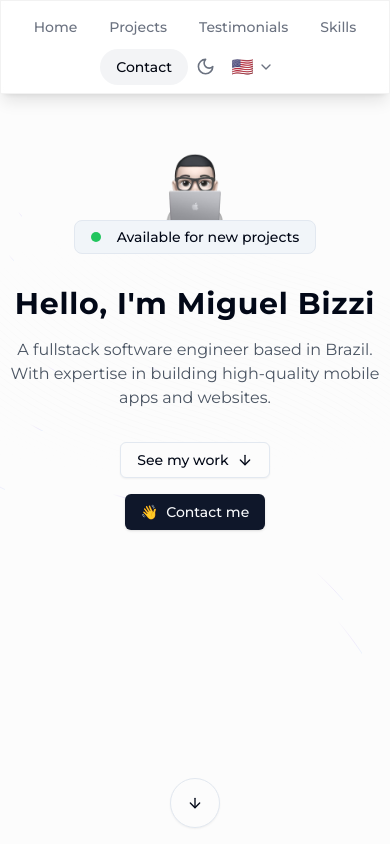
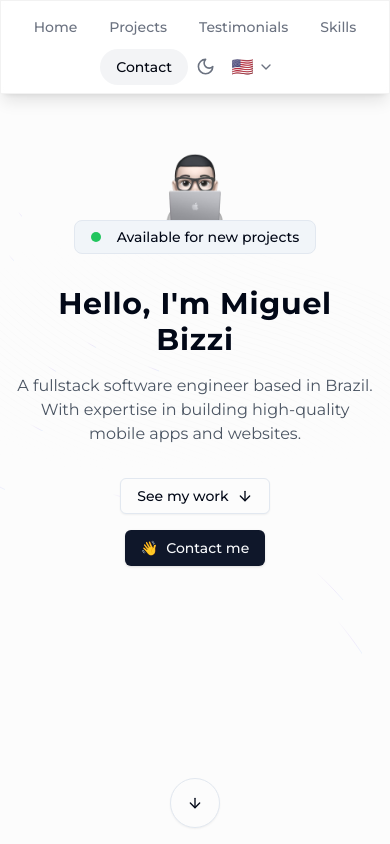
Before and after one commit to MiguelBizzi/PortifolioBizzi, a Next.js app: page /en in a window 390 px wide. Shown: the top 844 px of the page. Built offline with nearby package versions, Linux system fonts and the light colour scheme.

Commit message:
style: add padding on mobile

```diff
--- a/src/components/hero/hero-section.tsx
+++ b/src/components/hero/hero-section.tsx
@@ -34,7 +34,7 @@ export default function HeroSection() {
   }
 
   return (
-    <div id="home" className="relative z-0 h-screen py-32 md:py-48 lg:py-60" ref={ref}>
+    <div id="home" className="relative z-0 h-screen px-4 py-32 sm:px-0 md:py-48 lg:py-60" ref={ref}>
       <BackgroundBeams className="-z-10" />
 
       <div className="flex flex-col items-center">
```
